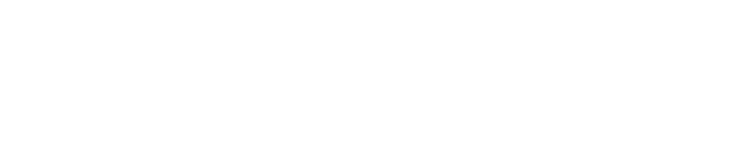
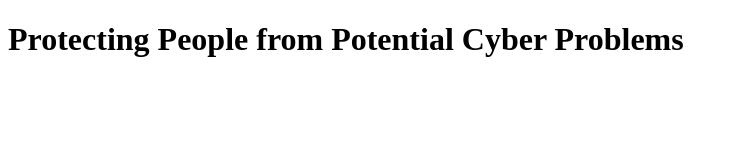
Before and after one commit to migguz53/art300_outline, a plain HTML site: page index.html in a window 1280 px wide. Shown: the whole page, without its empty margins (0-738 px from the left). Drawn offline with Linux system fonts and the light colour scheme.

Commit message:
Added title

```diff
--- a/index.html
+++ b/index.html
@@ -4,8 +4,9 @@
         <meta charset="UTF-8">
         <meta name="viewport" content="width=device-width, initial-scale=1.0">
         <meta http-equiv="X-UA-Compatible" content="ie=edge">
-        <title>Document</title>
+        <title>Protecting People from Potential Cyber Problems</title>
     </head>
     <body>
+        <h1>Protecting People from Potential Cyber Problems</h1>
     </body>
 </html>
```
